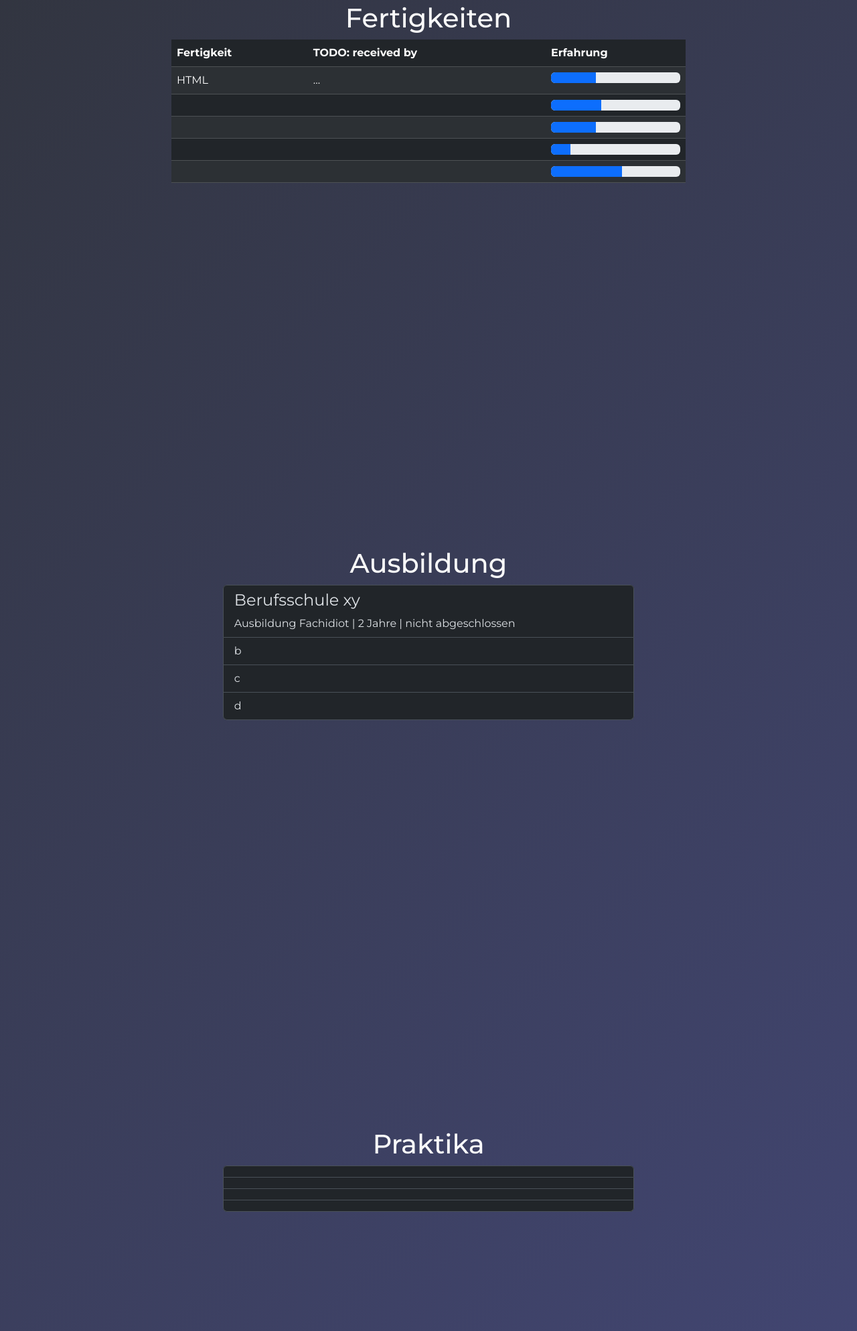
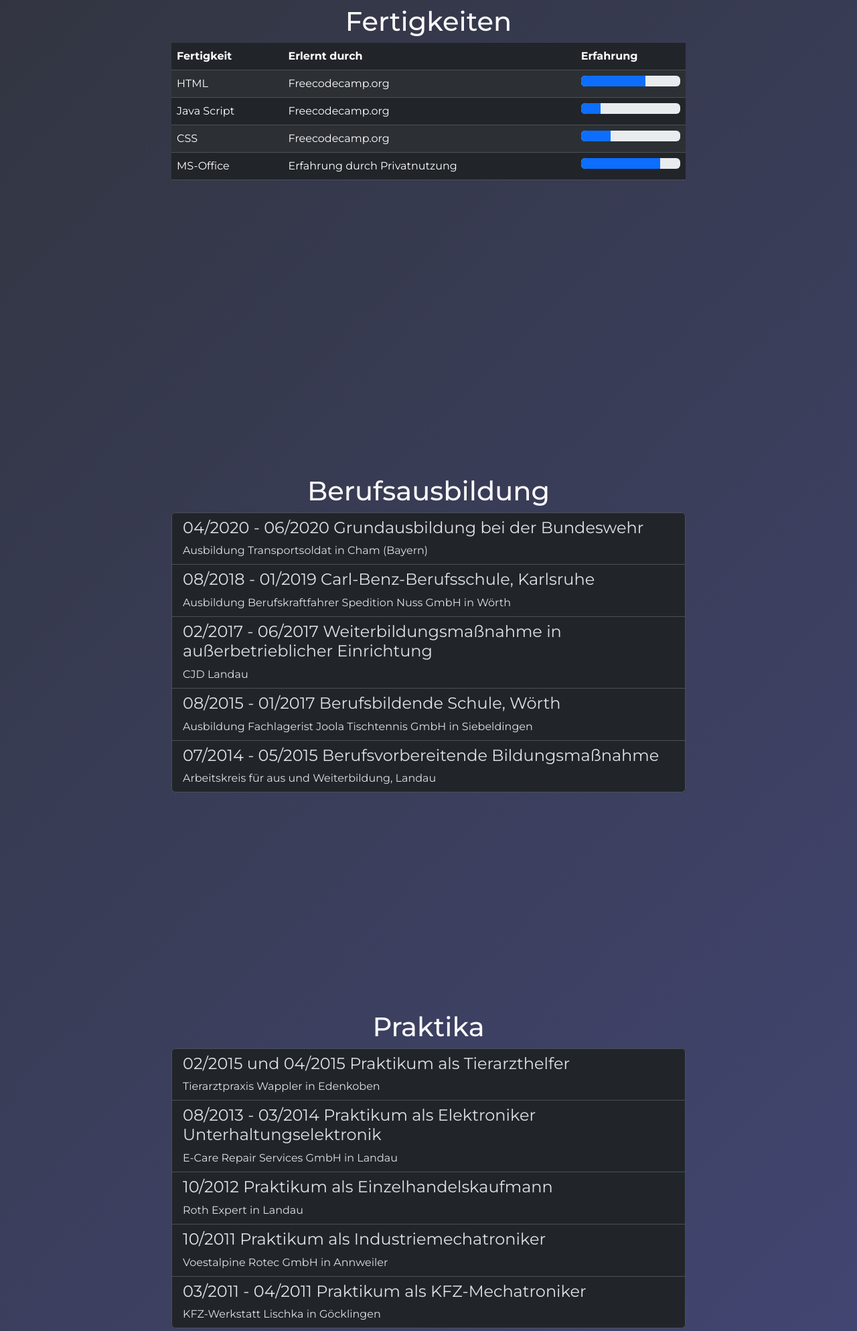
Before and after one commit to StevenPlanck/CURRICULUM_VITAE, a plain HTML site: page index.html in a window 1280 px wide. Shown: the part 1054-3041 px from the top of the page at 67% size. Drawn offline with nearby package versions, Linux system fonts and the light colour scheme.

Commit message:
Updated content

```diff
--- a/index.html
+++ b/index.html
@@ -65,57 +65,47 @@
         <table class="table table-striped table-dark">
             <thead>
                 <th scope="col">Fertigkeit</th>
-                <th scope="col">TODO: received by</th>
+                <th scope="col">Erlernt durch</th>
                 <th scope="col">Erfahrung</th>
             </thead>
             <tbody>
                 <tr scope="row">
                     <td>HTML</td>
-                    <td>...</td>
+                    <td>Freecodecamp.org</td>
                     <td>
                         <div class="progress" role="progressbar" aria-label="Erfahrung" aria-valuenow="100"
                             aria-valuemin="0" aria-valuemax="100">
-                            <div class="progress-bar" role="progressbar" style="width: 35%"></div>
+                            <div class="progress-bar" role="progressbar" style="width: 65%"></div>
                         </div>
                     </td>
                 </tr>
                 <tr scope="row">
-                    <td></td>
-                    <td></td>
+                    <td>Java Script</td>
+                    <td>Freecodecamp.org</td>
                     <td>
                         <div class="progress" role="progressbar" aria-label="Erfahrung" aria-valuenow="100"
                             aria-valuemin="0" aria-valuemax="100">
-                            <div class="progress-bar" role="progressbar" style="width: 39%"></div>
+                            <div class="progress-bar" role="progressbar" style="width: 20%"></div>
                         </div>
                     </td>
                 </tr>
                 <tr scope="row">
-                    <td></td>
-                    <td></td>
+                    <td>CSS</td>
+                    <td>Freecodecamp.org</td>
                     <td>
                         <div class="progress" role="progressbar" aria-label="Erfahrung" aria-valuenow="100"
                             aria-valuemin="0" aria-valuemax="100">
-                            <div class="progress-bar" role="progressbar" style="width: 35%"></div>
+                            <div class="progress-bar" role="progressbar" style="width: 30%"></div>
                         </div>
                     </td>
                 </tr>
                 <tr scope="row">
-                    <td></td>
-                    <td></td>
+                    <td>MS-Office</td>
+                    <td>Erfahrung durch Privatnutzung</td>
                     <td>
                         <div class="progress" role="progressbar" aria-label="Erfahrung" aria-valuenow="100"
                             aria-valuemin="0" aria-valuemax="100">
-                            <div class="progress-bar" role="progressbar" style="width: 15%"></div>
-                        </div>
-                    </td>
-                </tr>
-                <tr scope="row">
-                    <td></td>
-                    <td></td>
-                    <td>
-                        <div class="progress" role="progressbar" aria-label="Erfahrung" aria-valuenow="100"
-                            aria-valuemin="0" aria-valuemax="100">
-                            <div class="progress-bar" role="progressbar" style="width: 55%"></div>
+                            <div class="progress-bar" role="progressbar" style="width: 80%"></div>
                         </div>
                     </td>
                 </tr>
@@ -123,33 +113,74 @@
         </table>
     </section>
     <section id="education">
-        <h1>Ausbildung</h1>
+        <h1>Berufsausbildung</h1>
         <ul class="list-group bg-dark" data-bs-theme="dark">
             <li class="list-group-item">
-                <h4>Berufsschule xy</h4>
-                <span>Ausbildung Fachidiot | 2 Jahre | nicht abgeschlossen</span>
+                <h4>04/2020 - 06/2020 Grundausbildung bei der Bundeswehr</h4>
+                <span>Ausbildung Transportsoldat in Cham (Bayern)</span>
             </li>
-            <li class="list-group-item">b</li>
-            <li class="list-group-item">c</li>
-            <li class="list-group-item">d</li>
+            <li class="list-group-item">
+                <h4>08/2018 - 01/2019 Carl-Benz-Berufsschule, Karlsruhe</h4>
+                <span>Ausbildung Berufskraftfahrer Spedition Nuss GmbH in Wörth</span>
+            </li>
+            <li class="list-group-item">
+                <h4>02/2017 - 06/2017 Weiterbildungsmaßnahme in außerbetrieblicher Einrichtung</h4>
+                <span>CJD Landau</span>
+            </li>
+            <li class="list-group-item">
+                <h4>08/2015 - 01/2017 Berufsbildende Schule, Wörth</h4>
+                <span>Ausbildung Fachlagerist Joola Tischtennis GmbH in Siebeldingen</span>
+            </li>
+            <li class="list-group-item">
+                <h4>07/2014 - 05/2015 Berufsvorbereitende Bildungsmaßnahme</h4>
+                <span>Arbeitskreis für aus und Weiterbildung, Landau</span>
+            </li>
         </ul>
     </section>
     <section id="internships">
         <h1>Praktika</h1>
         <ul class="list-group bg-dark" data-bs-theme="dark">
-            <li class="list-group-item"></li>
-            <li class="list-group-item"></li>
-            <li class="list-group-item"></li>
-            <li class="list-group-item"></li>
+            <li class="list-group-item">
+                <h4>02/2015 und 04/2015 Praktikum als Tierarzthelfer</h4>
+                <span>Tierarztpraxis Wappler in Edenkoben</span>
+            </li>
+            <li class="list-group-item">
+                <h4>08/2013 - 03/2014 Praktikum als Elektroniker Unterhaltungselektronik</h4>
+                <span>E-Care Repair Services GmbH in Landau</span>
+            </li>
+            <li class="list-group-item">
+                <h4>10/2012 Praktikum als Einzelhandelskaufmann</h4>
+                <span>Roth Expert in Landau</span>
+            </li>
+            <li class="list-group-item">
+                <h4>10/2011 Praktikum als Industriemechatroniker</h4>
+                <span>Voestalpine Rotec GmbH in Annweiler</span>
+            </li>
+            <li class="list-group-item">
+                <h4>03/2011 - 04/2011 Praktikum als KFZ-Mechatroniker</h4>
+                <span>KFZ-Werkstatt Lischka in Göcklingen</span>
+            </li>
         </ul>
     </section>
     <section id="experience">
         <h1>Berufserfahrung</h1>
         <ul class="list-group bg-dark" data-bs-theme="dark">
-            <li class="list-group-item"></li>
-            <li class="list-group-item"></li>
-            <li class="list-group-item"></li>
-            <li class="list-group-item"></li>
+            <li class="list-group-item">
+                <h4>2021 - 2022 City Personalbüro GmbH Landau</h4>
+                <span>Eingesetzt als Prüfer in der ZfP bei Bureau Veritas Standort MiRO Karlsruhe</span>
+            </li>
+            <li class="list-group-item">
+                <h4>2021 Theo Klein GmbH in Ramberg</h4>
+                <span>Mitarbeiter in Produktion</span>
+            </li>
+            <li class="list-group-item">
+                <h4>07/2020 - 11/2020 Pfalz-Lamas in Völkersweiler/Annweiler</h4>
+                <span>Tourguide</span>
+            </li>
+            <li class="list-group-item">
+                <h4>06/2019 - 08/2019 Certis Personalservice GmbH Mannheim</h4>
+                <span>Eingesetzt als Lagerist bei TE Connectivity in Speyer</span>
+            </li>
         </ul>
     </section>
 </body>
```
